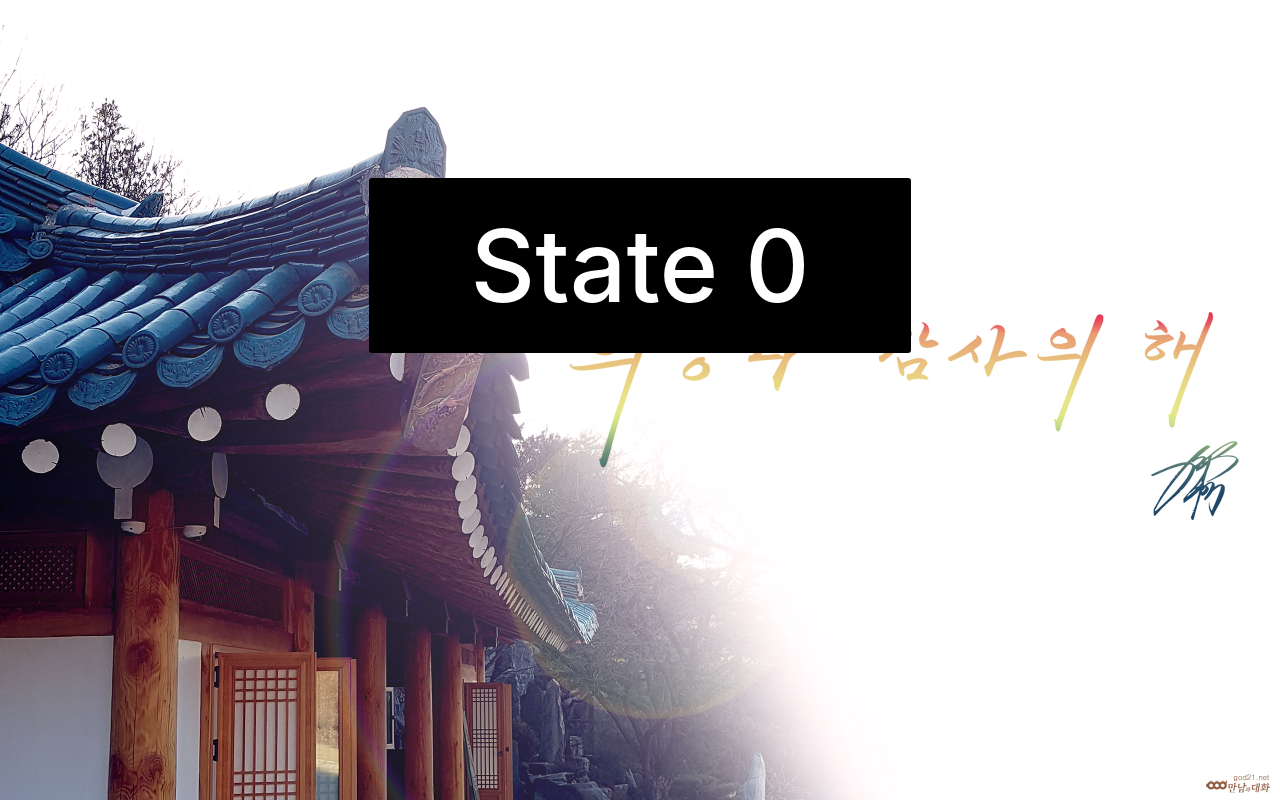
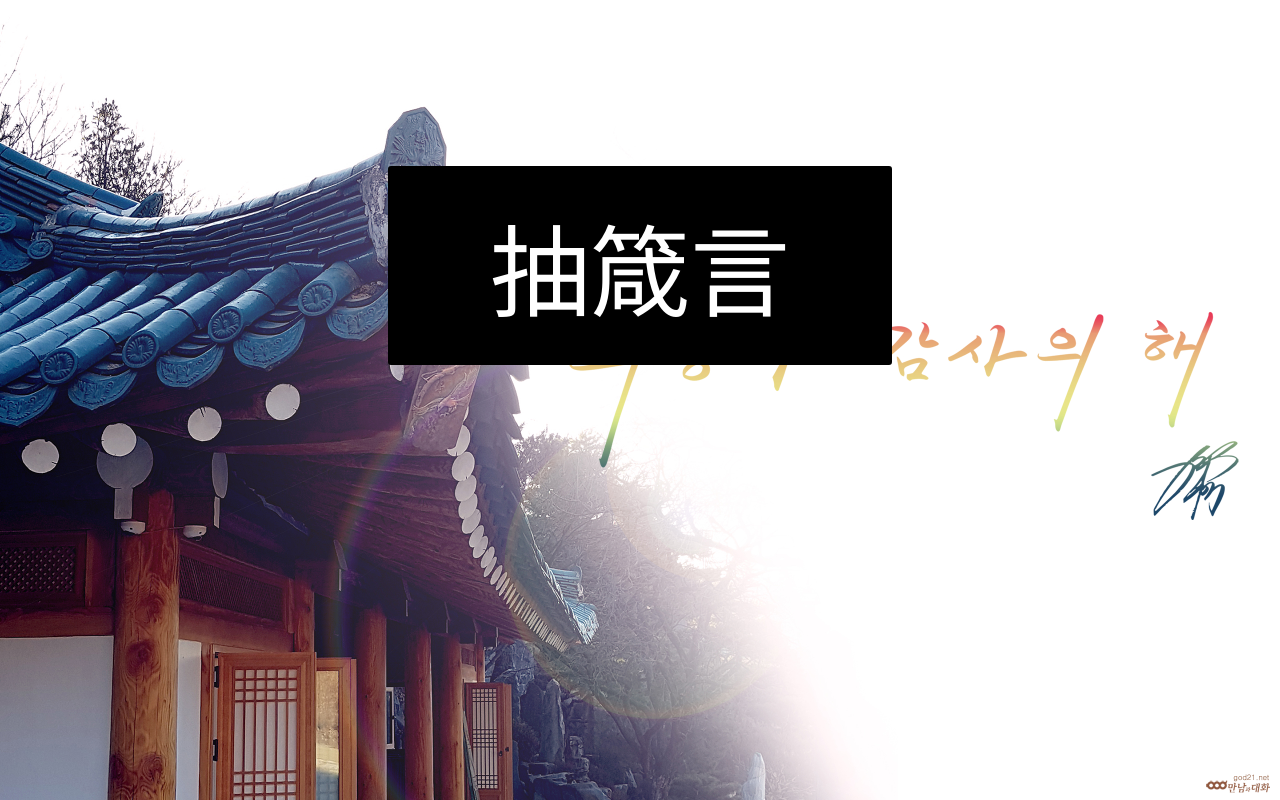
Before and after one commit to Andyn3o/ProverbCard, a React (Vite) app: page / in a window 1280 px wide. Built offline with nearby package versions, Linux system fonts and the light colour scheme.

Commit message:
change button

```diff
--- a/src/App.jsx
+++ b/src/App.jsx
@@ -102,7 +102,7 @@ function App() {
 
   return (
     <Container>
-      <Button onClick={handleButtonClick}>State {state}</Button>
+      <Button onClick={handleButtonClick}>{state === 0 ? '抽箴言' : '返回'}</Button>
       <CardContainer>
         {state === 1 && (
           <Card $bgUrl={cardBgs[selectedBg]}>
@@ -110,15 +110,6 @@ function App() {
           </Card>
         )}
       </CardContainer>
-      {/* {state ? (
-        <Card $bgstate>
-      ) : (
-        <Card $bgUrl={cardBgs[selectedBg]}>
-          <ProverbText>{proverbs[selectedProverb]}</ProverbText>
-        </Card>
-      )
-      } */}
-
     </Container>
   )
 }
```
